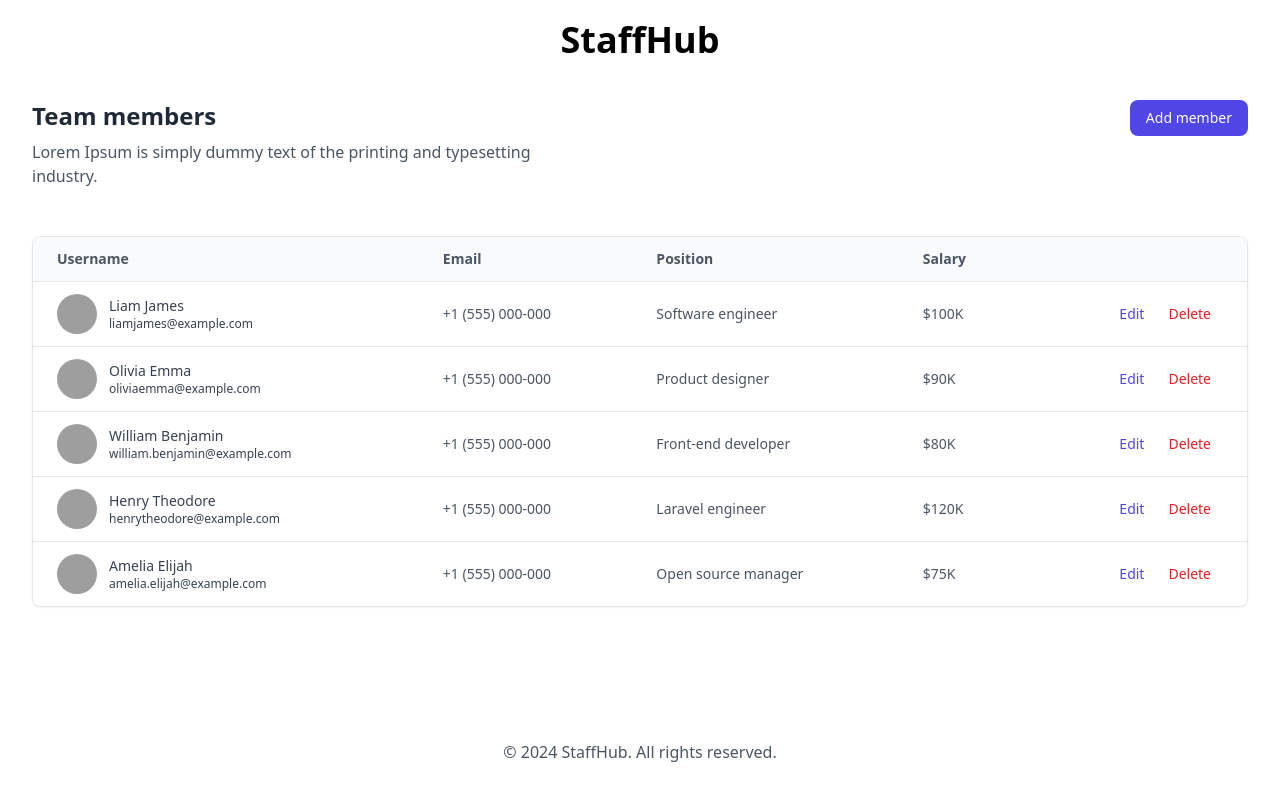
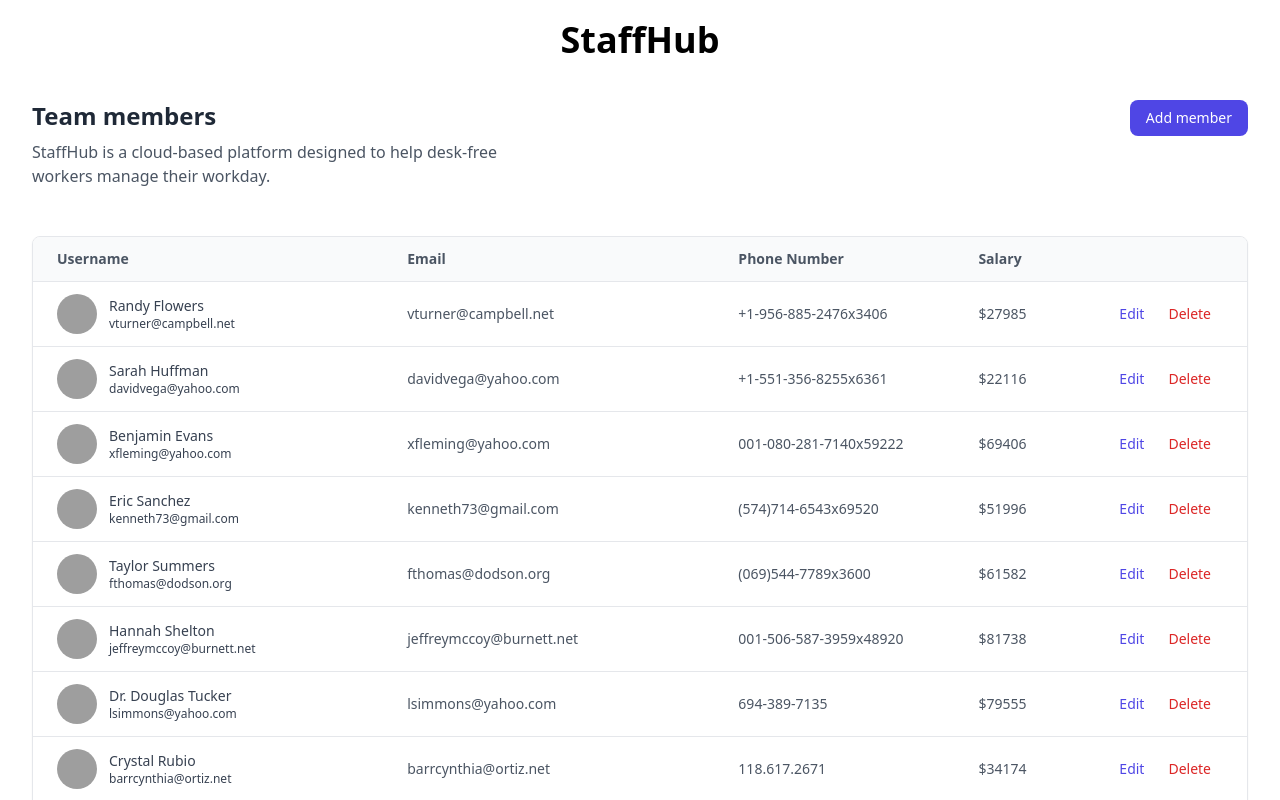
Before and after one commit to prasenjitpriyan/staffhub, a React (Vite) app: page / in a window 1280 px wide. Shown: the top 800 px of the page. Built offline with nearby package versions, Linux system fonts and the light colour scheme; data requests are answered from the project's data file; grey boxes are pictures that could not be loaded.

Commit message:
Get data from json server

```diff
--- a/package.json
+++ b/package.json
@@ -12,6 +12,7 @@
   },
   "dependencies": {
     "@reduxjs/toolkit": "^2.2.5",
+    "axios": "^1.7.2",
     "react": "^18.2.0",
     "react-dom": "^18.2.0",
     "react-redux": "^9.1.2"
--- a/src/api/db.json
+++ b/src/api/db.json
@@ -1,7 +1,7 @@
 {
   "employees": [
     {
-      "id": 1,
+      "id": "1",
       "avatar": "https://img.freepik.com/free-vector/mysterious-mafia-man-smoking-cigarette_52683-34828.jpg?w=1380&t=st=1717323080~exp=1717323680~hmac=a8171c00dd4658b5ced867f878e12d805d6f762d020073731a510d94ae37ea47",
       "name": "Randy Flowers",
       "email": "vturner@campbell.net",
@@ -9,7 +9,7 @@
       "salary": 27985
     },
     {
-      "id": 2,
+      "id": "2",
       "avatar": "https://img.freepik.com/free-vector/mysterious-mafia-man-smoking-cigarette_52683-34828.jpg?w=1380&t=st=1717323080~exp=1717323680~hmac=a8171c00dd4658b5ced867f878e12d805d6f762d020073731a510d94ae37ea47",
       "name": "Sarah Huffman",
       "email": "davidvega@yahoo.com",
@@ -17,7 +17,7 @@
       "salary": 22116
     },
     {
-      "id": 3,
+      "id": "3",
       "avatar": "https://img.freepik.com/free-vector/mysterious-mafia-man-smoking-cigarette_52683-34828.jpg?w=1380&t=st=1717323080~exp=1717323680~hmac=a8171c00dd4658b5ced867f878e12d805d6f762d020073731a510d94ae37ea47",
       "name": "Benjamin Evans",
       "email": "xfleming@yahoo.com",
@@ -25,7 +25,7 @@
       "salary": 69406
     },
     {
-      "id": 4,
+      "id": "4",
       "avatar": "https://img.freepik.com/free-vector/mysterious-mafia-man-smoking-cigarette_52683-34828.jpg?w=1380&t=st=1717323080~exp=1717323680~hmac=a8171c00dd4658b5ced867f878e12d805d6f762d020073731a510d94ae37ea47",
       "name": "Eric Sanchez",
       "email": "kenneth73@gmail.com",
@@ -33,7 +33,7 @@
       "salary": 51996
     },
     {
-      "id": 5,
+      "id": "5",
       "avatar": "https://img.freepik.com/free-vector/mysterious-mafia-man-smoking-cigarette_52683-34828.jpg?w=1380&t=st=1717323080~exp=1717323680~hmac=a8171c00dd4658b5ced867f878e12d805d6f762d020073731a510d94ae37ea47",
       "name": "Taylor Summers",
       "email": "fthomas@dodson.org",
@@ -41,7 +41,7 @@
       "salary": 61582
     },
     {
-      "id": 6,
+      "id": "6",
       "avatar": "https://img.freepik.com/free-vector/mysterious-mafia-man-smoking-cigarette_52683-34828.jpg?w=1380&t=st=1717323080~exp=1717323680~hmac=a8171c00dd4658b5ced867f878e12d805d6f762d020073731a510d94ae37ea47",
       "name": "Hannah Shelton",
       "email": "jeffreymccoy@burnett.net",
@@ -49,7 +49,7 @@
       "salary": 81738
     },
     {
-      "id": 7,
+      "id": "7",
       "avatar": "https://img.freepik.com/free-vector/mysterious-mafia-man-smoking-cigarette_52683-34828.jpg?w=1380&t=st=1717323080~exp=1717323680~hmac=a8171c00dd4658b5ced867f878e12d805d6f762d020073731a510d94ae37ea47",
       "name": "Dr. Douglas Tucker",
       "email": "lsimmons@yahoo.com",
@@ -57,7 +57,7 @@
       "salary": 79555
     },
     {
-      "id": 8,
+      "id": "8",
       "avatar": "https://img.freepik.com/free-vector/mysterious-mafia-man-smoking-cigarette_52683-34828.jpg?w=1380&t=st=1717323080~exp=1717323680~hmac=a8171c00dd4658b5ced867f878e12d805d6f762d020073731a510d94ae37ea47",
       "name": "Crystal Rubio",
       "email": "barrcynthia@ortiz.net",
@@ -65,15 +65,15 @@
       "salary": 34174
     },
     {
-      "id": 9,
-      "avatar": "hhttps://img.freepik.com/free-vector/mysterious-mafia-man-smoking-cigarette_52683-34828.jpg?w=1380&t=st=1717323080~exp=1717323680~hmac=a8171c00dd4658b5ced867f878e12d805d6f762d020073731a510d94ae37ea47",
+      "id": "9",
+      "avatar": "https://img.freepik.com/free-vector/mysterious-mafia-man-smoking-cigarette_52683-34828.jpg?w=1380&t=st=1717323080~exp=1717323680~hmac=a8171c00dd4658b5ced867f878e12d805d6f762d020073731a510d94ae37ea47",
       "name": "Zachary Barnes",
       "email": "pacewilliam@gmail.com",
       "phone_number": "271-391-8048x1885",
       "salary": 93830
     },
     {
-      "id": 10,
+      "id": "10",
       "avatar": "https://img.freepik.com/free-vector/mysterious-mafia-man-smoking-cigarette_52683-34828.jpg?w=1380&t=st=1717323080~exp=1717323680~hmac=a8171c00dd4658b5ced867f878e12d805d6f762d020073731a510d94ae37ea47",
       "name": "Troy Mason",
       "email": "ajackson@romero.org",
@@ -81,7 +81,7 @@
       "salary": 75998
     },
     {
-      "id": 11,
+      "id": "11",
       "avatar": "https://img.freepik.com/free-vector/mysterious-mafia-man-smoking-cigarette_52683-34828.jpg?w=1380&t=st=1717323080~exp=1717323680~hmac=a8171c00dd4658b5ced867f878e12d805d6f762d020073731a510d94ae37ea47",
       "name": "Steven Hall",
       "email": "hjimenez@yahoo.com",
@@ -89,7 +89,7 @@
       "salary": 87461
     },
     {
-      "id": 12,
+      "id": "12",
       "avatar": "https://img.freepik.com/free-vector/mysterious-mafia-man-smoking-cigarette_52683-34828.jpg?w=1380&t=st=1717323080~exp=1717323680~hmac=a8171c00dd4658b5ced867f878e12d805d6f762d020073731a510d94ae37ea47",
       "name": "Timothy Lewis",
       "email": "florescharles@hotmail.com",
@@ -97,7 +97,7 @@
       "salary": 20129
     },
     {
-      "id": 13,
+      "id": "13",
       "avatar": "https://img.freepik.com/free-vector/mysterious-mafia-man-smoking-cigarette_52683-34828.jpg?w=1380&t=st=1717323080~exp=1717323680~hmac=a8171c00dd4658b5ced867f878e12d805d6f762d020073731a510d94ae37ea47",
       "name": "Julia Schneider",
       "email": "barnesjoseph@yahoo.com",
@@ -105,7 +105,7 @@
       "salary": 23026
     },
     {
-      "id": 14,
+      "id": "14",
       "avatar": "https://img.freepik.com/free-vector/mysterious-mafia-man-smoking-cigarette_52683-34828.jpg?w=1380&t=st=1717323080~exp=1717323680~hmac=a8171c00dd4658b5ced867f878e12d805d6f762d020073731a510d94ae37ea47",
       "name": "Bryan Howell",
       "email": "mooresteven@blake.org",
@@ -113,7 +113,7 @@
       "salary": 64098
     },
     {
-      "id": 15,
+      "id": "15",
       "avatar": "https://img.freepik.com/free-vector/mysterious-mafia-man-smoking-cigarette_52683-34828.jpg?w=1380&t=st=1717323080~exp=1717323680~hmac=a8171c00dd4658b5ced867f878e12d805d6f762d020073731a510d94ae37ea47",
       "name": "Michael Collier",
       "email": "frederickgriffin@hill.biz",
@@ -121,7 +121,7 @@
       "salary": 66538
     },
     {
-      "id": 16,
+      "id": "16",
       "avatar": "https://img.freepik.com/free-vector/mysterious-mafia-man-smoking-cigarette_52683-34828.jpg?w=1380&t=st=1717323080~exp=1717323680~hmac=a8171c00dd4658b5ced867f878e12d805d6f762d020073731a510d94ae37ea47",
       "name": "Jeremy Bryant",
       "email": "vargasstephen@wright.com",
@@ -129,7 +129,7 @@
       "salary": 95412
     },
     {
-      "id": 17,
+      "id": "17",
       "avatar": "https://img.freepik.com/free-vector/mysterious-mafia-man-smoking-cigarette_52683-34828.jpg?w=1380&t=st=1717323080~exp=1717323680~hmac=a8171c00dd4658b5ced867f878e12d805d6f762d020073731a510d94ae37ea47",
       "name": "Elizabeth Gonzalez",
       "email": "heatherferrell@lee-brooks.com",
@@ -137,7 +137,7 @@
       "salary": 64557
     },
     {
-      "id": 18,
+      "id": "18",
       "avatar": "https://img.freepik.com/free-vector/mysterious-mafia-man-smoking-cigarette_52683-34828.jpg?w=1380&t=st=1717323080~exp=1717323680~hmac=a8171c00dd4658b5ced867f878e12d805d6f762d020073731a510d94ae37ea47",
       "name": "Ronald Adams",
       "email": "frederick60@holloway.com",
@@ -145,7 +145,7 @@
       "salary": 23436
     },
     {
-      "id": 19,
+      "id": "19",
       "avatar": "https://img.freepik.com/free-vector/mysterious-mafia-man-smoking-cigarette_52683-34828.jpg?w=1380&t=st=1717323080~exp=1717323680~hmac=a8171c00dd4658b5ced867f878e12d805d6f762d020073731a510d94ae37ea47",
       "name": "Lindsey Evans",
       "email": "kellytimothy@freeman-allen.com",
@@ -153,7 +153,7 @@
       "salary": 20536
     },
     {
-      "id": 20,
+      "id": "20",
       "avatar": "https://img.freepik.com/free-vector/mysterious-mafia-man-smoking-cigarette_52683-34828.jpg?w=1380&t=st=1717323080~exp=1717323680~hmac=a8171c00dd4658b5ced867f878e12d805d6f762d020073731a510d94ae37ea47",
       "name": "Stephanie Allen",
       "email": "kaitlynbrown@compton.net",
@@ -161,7 +161,7 @@
       "salary": 92782
     },
     {
-      "id": 21,
+      "id": "21",
       "avatar": "https://img.freepik.com/free-vector/mysterious-mafia-man-smoking-cigarette_52683-34828.jpg?w=1380&t=st=1717323080~exp=1717323680~hmac=a8171c00dd4658b5ced867f878e12d805d6f762d020073731a510d94ae37ea47",
       "name": "Wesley Golden",
       "email": "flang@gmail.com",
@@ -169,7 +169,7 @@
       "salary": 45462
     },
     {
-      "id": 22,
+      "id": "22",
       "avatar": "https://img.freepik.com/free-vector/mysterious-mafia-man-smoking-cigarette_52683-34828.jpg?w=1380&t=st=1717323080~exp=1717323680~hmac=a8171c00dd4658b5ced867f878e12d805d6f762d020073731a510d94ae37ea47",
       "name": "Sonya Lewis",
       "email": "russell63@gmail.com",
@@ -177,7 +177,7 @@
       "salary": 55946
     },
     {
-      "id": 23,
+      "id": "23",
       "avatar": "https://img.freepik.com/free-vector/mysterious-mafia-man-smoking-cigarette_52683-34828.jpg?w=1380&t=st=1717323080~exp=1717323680~hmac=a8171c00dd4658b5ced867f878e12d805d6f762d020073731a510d94ae37ea47",
       "name": "Robert Dorsey",
       "email": "williamsdavid@larson.com",
@@ -185,7 +185,7 @@
       "salary": 18709
     },
     {
-      "id": 24,
+      "id": "24",
       "avatar": "https://img.freepik.com/free-vector/mysterious-mafia-man-smoking-cigarette_52683-34828.jpg?w=1380&t=st=1717323080~exp=1717323680~hmac=a8171c00dd4658b5ced867f878e12d805d6f762d020073731a510d94ae37ea47",
       "name": "Darlene Edwards",
       "email": "usanders@taylor.com",
@@ -193,7 +193,7 @@
       "salary": 14983
     },
     {
-      "id": 25,
+      "id": "25",
       "avatar": "https://img.freepik.com/free-vector/mysterious-mafia-man-smoking-cigarette_52683-34828.jpg?w=1380&t=st=1717323080~exp=1717323680~hmac=a8171c00dd4658b5ced867f878e12d805d6f762d020073731a510d94ae37ea47",
       "name": "Thomas Gray",
       "email": "nsmith@gmail.com",
@@ -201,7 +201,7 @@
       "salary": 90262
     },
     {
-      "id": 26,
+      "id": "26",
       "avatar": "https://img.freepik.com/free-vector/mysterious-mafia-man-smoking-cigarette_52683-34828.jpg?w=1380&t=st=1717323080~exp=1717323680~hmac=a8171c00dd4658b5ced867f878e12d805d6f762d020073731a510d94ae37ea47",
       "name": "Jeffrey Nguyen",
       "email": "john69@hotmail.com",
@@ -209,7 +209,7 @@
       "salary": 17327
     },
     {
-      "id": 27,
+      "id": "27",
       "avatar": "https://img.freepik.com/free-vector/mysterious-mafia-man-smoking-cigarette_52683-34828.jpg?w=1380&t=st=1717323080~exp=1717323680~hmac=a8171c00dd4658b5ced867f878e12d805d6f762d020073731a510d94ae37ea47",
       "name": "Lisa Bray",
       "email": "dcollins@hotmail.com",
@@ -217,7 +217,7 @@
       "salary": 69966
     },
     {
-      "id": 28,
+      "id": "28",
       "avatar": "https://img.freepik.com/free-vector/mysterious-mafia-man-smoking-cigarette_52683-34828.jpg?w=1380&t=st=1717323080~exp=1717323680~hmac=a8171c00dd4658b5ced867f878e12d805d6f762d020073731a510d94ae37ea47",
       "name": "Gerald Avila",
       "email": "yolandahouston@hodges-hobbs.com",
@@ -225,7 +225,7 @@
       "salary": 33530
     },
     {
-      "id": 29,
+      "id": "29",
       "avatar": "https://img.freepik.com/free-vector/mysterious-mafia-man-smoking-cigarette_52683-34828.jpg?w=1380&t=st=1717323080~exp=1717323680~hmac=a8171c00dd4658b5ced867f878e12d805d6f762d020073731a510d94ae37ea47",
       "name": "Brianna Rowe",
       "email": "youngkathy@cruz.biz",
@@ -233,12 +233,20 @@
       "salary": 84828
     },
     {
-      "id": 30,
+      "id": "30",
       "avatar": "https://img.freepik.com/free-vector/mysterious-mafia-man-smoking-cigarette_52683-34828.jpg?w=1380&t=st=1717323080~exp=1717323680~hmac=a8171c00dd4658b5ced867f878e12d805d6f762d020073731a510d94ae37ea47",
       "name": "Kimberly Hart",
       "email": "crossjorge@morgan.com",
       "phone_number": "360.178.2169x169",
       "salary": 45646
+    },
+    {
+      "id": "31",
+      "avatar": "https://img.freepik.com/free-vector/mysterious-mafia-man-smoking-cigarette_52683-34828.jpg?w=1380&t=st=1717323080~exp=1717323680~hmac=a8171c00dd4658b5ced867f878e12d805d6f762d020073731a510d94ae37ea47",
+      "name": "Prasenjit Das",
+      "email": "prasenjitpriyan@gmail.comt",
+      "phone_number": "+91-9038332076",
+      "salary": 64320
     }
   ]
 }
--- a/src/pages/Home.jsx
+++ b/src/pages/Home.jsx
@@ -1,48 +1,22 @@
+import axios from "axios";
+import { useEffect, useState } from "react";
+
 const Home = () => {
-  const tableItems = [
-    {
-      avatar:
-        "https://images.unsplash.com/photo-1511485977113-f34c92461ad9?ixlib=rb-1.2.1&q=80&fm=jpg&crop=faces&fit=crop&h=200&w=200&ixid=eyJhcHBfaWQiOjE3Nzg0fQ",
-      name: "Liam James",
-      email: "liamjames@example.com",
-      phone_nimber: "+1 (555) 000-000",
-      position: "Software engineer",
-      salary: "$100K",
-    },
-    {
-      avatar: "https://randomuser.me/api/portraits/men/86.jpg",
-      name: "Olivia Emma",
-      email: "oliviaemma@example.com",
-      phone_nimber: "+1 (555) 000-000",
-      position: "Product designer",
-      salary: "$90K",
-    },
-    {
-      avatar: "https://randomuser.me/api/portraits/women/79.jpg",
-      name: "William Benjamin",
-      email: "william.benjamin@example.com",
-      phone_nimber: "+1 (555) 000-000",
-      position: "Front-end developer",
-      salary: "$80K",
-    },
-    {
-      avatar: "https://api.uifaces.co/our-content/donated/xZ4wg2Xj.jpg",
-      name: "Henry Theodore",
-      email: "henrytheodore@example.com",
-      phone_nimber: "+1 (555) 000-000",
-      position: "Laravel engineer",
-      salary: "$120K",
-    },
-    {
-      avatar:
-        "https://images.unsplash.com/photo-1439911767590-c724b615299d?ixlib=rb-1.2.1&q=80&fm=jpg&crop=faces&fit=crop&h=200&w=200&ixid=eyJhcHBfaWQiOjE3Nzg0fQ",
-      name: "Amelia Elijah",
-      email: "amelia.elijah@example.com",
-      phone_nimber: "+1 (555) 000-000",
-      position: "Open source manager",
-      salary: "$75K",
-    },
-  ];
+  //const [loading, setLoading] = useState("false");
+  const [employees, setEmployees] = useState([]);
+
+  const getEmployees = async () => {
+    try {
+      const response = await axios.get("http://localhost:3000/employees");
+      setEmployees(response.data);
+    } catch (error) {
+      console.error(error);
+    }
+  };
+
+  useEffect(() => {
+    getEmployees();
+  }, []);
 
   return (
     <div className="min-h-[70svh] max-w-screen-xl mx-auto px-4 md:px-8 mt-5">
@@ -52,8 +26,8 @@
             Team members
           </h3>
           <p className="text-gray-600 mt-2">
-            Lorem Ipsum is simply dummy text of the printing and typesetting
-            industry.
+            StaffHub is a cloud-based platform designed to help desk-free
+            workers manage their workday.
           </p>
         </div>
         <div className="mt-3 md:mt-0">
@@ -71,13 +45,13 @@
             <tr>
               <th className="py-3 px-6">Username</th>
               <th className="py-3 px-6">Email</th>
-              <th className="py-3 px-6">Position</th>
+              <th className="py-3 px-6">Phone Number</th>
               <th className="py-3 px-6">Salary</th>
               <th className="py-3 px-6"></th>
             </tr>
           </thead>
           <tbody className="text-gray-600 divide-y">
-            {tableItems.map((item, idx) => (
+            {employees.map((item, idx) => (
               <tr key={idx}>
                 <td className="flex items-center gap-x-3 py-3 px-6 whitespace-nowrap">
                   <img src={item.avatar} className="w-10 h-10 rounded-full" />
@@ -90,11 +64,11 @@
                     </span>
                   </div>
                 </td>
+                <td className="px-6 py-4 whitespace-nowrap">{item.email}</td>
                 <td className="px-6 py-4 whitespace-nowrap">
-                  {item.phone_nimber}
+                  {item.phone_number}
                 </td>
-                <td className="px-6 py-4 whitespace-nowrap">{item.position}</td>
-                <td className="px-6 py-4 whitespace-nowrap">{item.salary}</td>
+                <td className="px-6 py-4 whitespace-nowrap">${item.salary}</td>
                 <td className="text-right px-6 whitespace-nowrap">
                   <a
                     href="/"
```
Also changed, not shown: 1 other file (tests, documents, lock files or other folders).
